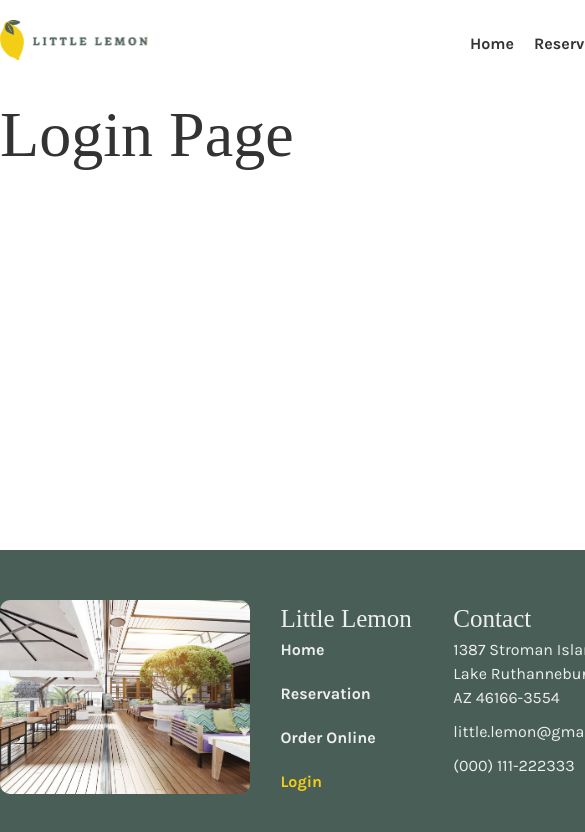
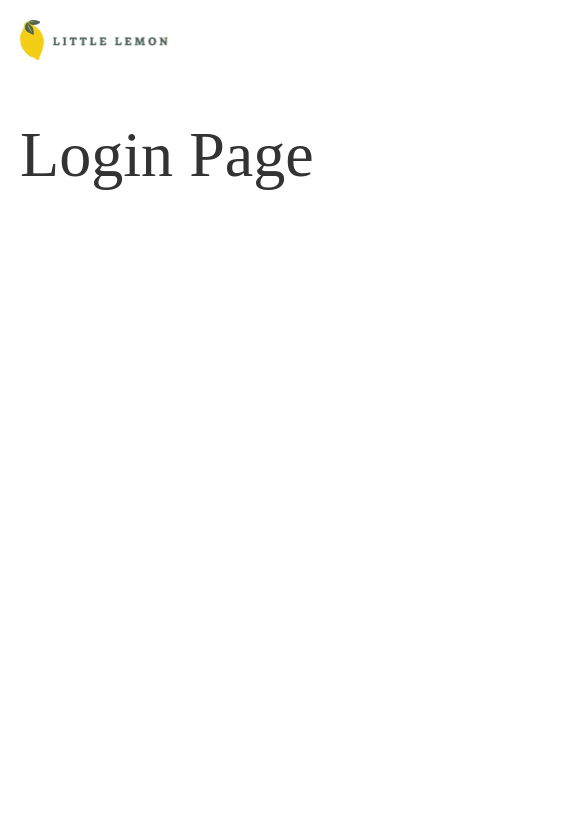
Before and after one commit to emad-abaei/capstone, a React (Create React App) app: page /login in a window 390 px wide. Shown: the top 832 px of the page, 585 px wide, since content can reach past the window. Built offline with nearby package versions, Linux system fonts and the light colour scheme; a web font is replaced by a local one.

Commit message:
feat: responsive style, WIP

```diff
--- a/src/App.css
+++ b/src/App.css
@@ -17,6 +17,11 @@
   --border-radius-lg: 1rem;
   --border-radius-xl: 1.5rem;
   --border-radius-full: 50%;
+
+  --screen-xl: 1280px;
+  --screen-lg: 1024px;
+  --screen-md: 768px;
+  --screen-sm: 640px;
 }
 
 *,
@@ -160,9 +165,10 @@ select:focus {
 }
 
 .header {
-  width: 80rem;
+  width: 100%;
+  max-width: var(--screen-lg);
   margin: 0 auto;
-  padding: 2rem 0;
+  padding: 2rem;
   background-color: var(--color-highlight-white);
 
   display: flex;
@@ -180,13 +186,22 @@ select:focus {
   color: var(--color-primary-light);
 }
 
+.navMenu {
+  display: none;
+}
+
+.navMenu__icon {
+  cursor: pointer;
+}
+
 .main {
   /* background-color: var(--color-secondary-light); */
 }
 
 .container {
-  width: 80rem;
+  max-width: var(--screen-lg);
   margin: 0 auto;
+  padding: 2rem;
 }
 
 .rate {
@@ -209,9 +224,9 @@ select:focus {
 
 .hero .hero__container {
   position: relative;
-  width: 80rem;
+  max-width: var(--screen-lg);
   margin: 0 auto;
-  padding: 2rem 0;
+  padding: 2rem;
 }
 
 .hero .hero__content,
@@ -225,7 +240,7 @@ select:focus {
   border-radius: var(--border-radius-xl);
 
   position: absolute;
-  right: 0;
+  right: 2rem;
   top: 2rem;
 
   background-image: url("../public/assets/images/restaurantfood.jpg");
@@ -418,9 +433,9 @@ select:focus {
 }
 
 .footer__container {
-  width: 80rem;
+  max-width: var(--screen-lg);
   margin: 0 auto;
-  padding: 5rem 0;
+  padding: 5rem 2rem;
 
   display: grid;
   grid-template-columns: 25rem repeat(3, 1fr);
@@ -448,8 +463,8 @@ select:focus {
 
 .footer__social-media ul {
   display: grid;
-  grid-template-columns: 1fr 1fr;
-  grid-template-rows: 1fr 1fr;
+  grid-template-columns: 1fr 1fr 1fr 1fr;
+  /* grid-template-rows: 1fr 1fr; */
   gap: 2rem;
 }
 
@@ -514,3 +529,27 @@ select:focus {
   color: var(--color-primary-dark);
   text-decoration: underline;
 }
+
+/* RESPONSIVE STYLES */
+@media screen and (max-width: 1024px) {
+  .footer {
+    display: none;
+  }
+}
+@media screen and (max-width: 768px) {
+  .header .navbar {
+    display: none;
+  }
+
+  .header .navMenu .navbar {
+    display: block;
+  }
+
+  /* Footer */
+  .footer {
+    display: none;
+  }
+  .footer__container {
+    display: unset;
+  }
+}
--- a/src/components/Header.js
+++ b/src/components/Header.js
@@ -1,12 +1,14 @@
 // Components
 import Logo from "./Logo";
 import Navbar from "./Navbar";
+import NavMenu from "./NavMenu";
 
 function Header() {
   return (
     <header className='header'>
       <Logo />
       <Navbar />
+      <NavMenu />
     </header>
   );
 }
--- /dev/null
+++ b/src/components/NavMenu.js
@@ -0,0 +1,18 @@
+import { useState } from "react";
+import Navbar from "./Navbar";
+import { IoMenu } from "react-icons/io5";
+
+function NavMenu() {
+  const [showNavbar, setShowNavbar] = useState(true);
+
+  return (
+    <div className='navMenu'>
+      <div className='navMenu__icon'>
+        <IoMenu size={30} />
+      </div>
+      <Navbar />
+    </div>
+  );
+}
+
+export default NavMenu;
```
